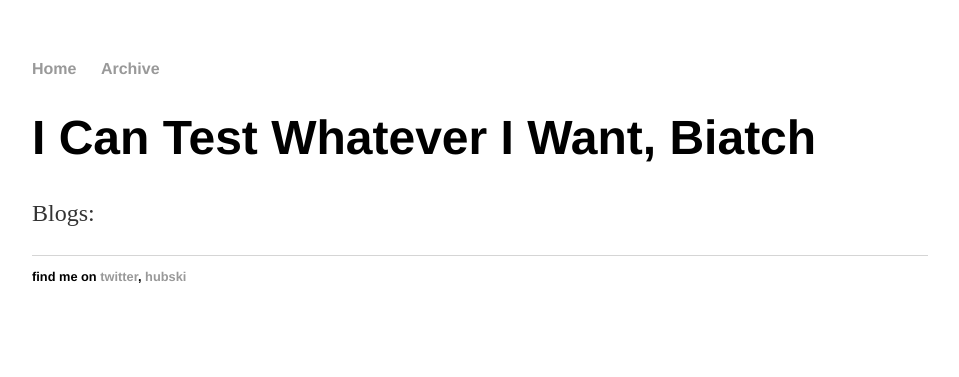
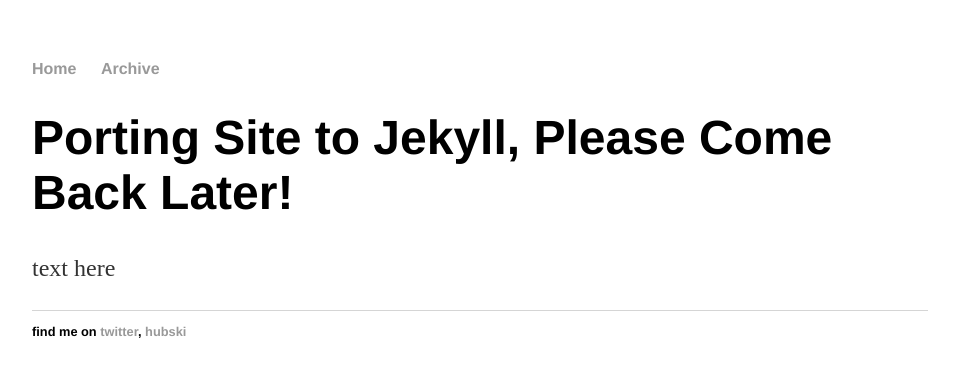
Before and after one commit to vdveen/vdveen.github.io, a Jekyll site: the page built from index.html, in a window 1280 px wide. Shown: the top 377 px of the page, without its empty margins (160-1119 px from the left). Built offline with Jekyll 4.4.1, drawn with Linux system fonts in a browser that asks for light colours.

Commit message:
Made index less inflammatory

```diff
--- a/index.html
+++ b/index.html
@@ -3,7 +3,7 @@ layout: default
 title: Veenspace Test Page
 ---
 <div class="blurb">
-	<h1>I Can Test Whatever I Want, Biatch</h1>
-	<p> Blogs: </p>
+	<h1>Porting Site to Jekyll, Please Come Back Later!</h1>
+	<p> text here </p>
 
 </div><!-- /.blurb -->
```
